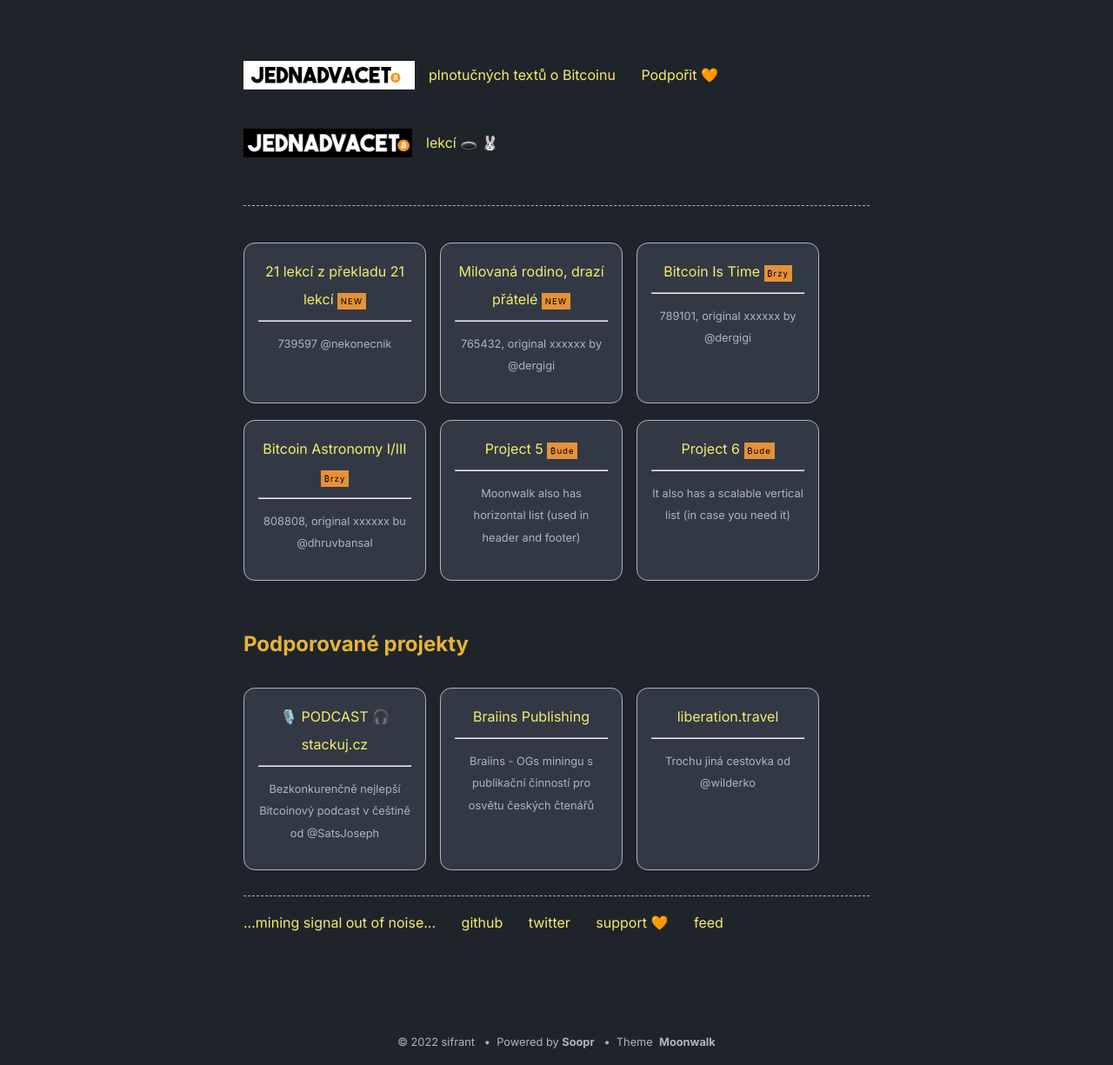
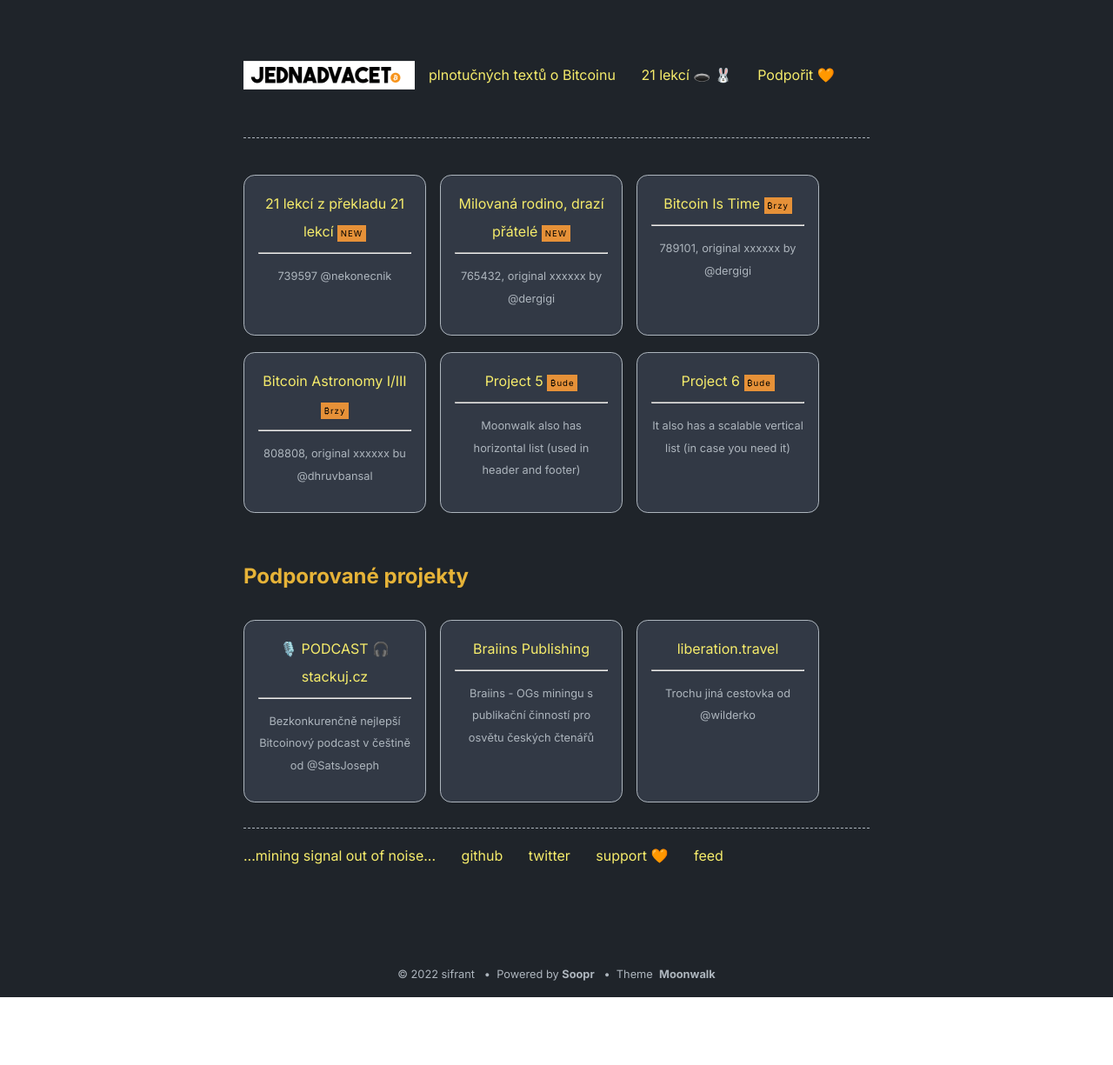
Before and after one commit to abhinavs/moonwalk, a Jekyll site: the page built from index.md, in a window 1280 px wide. Shown: the whole page at 87% size. Built offline with Jekyll 4.4.1, drawn with Linux system fonts in a browser that asks for light colours; after the commit the page ends 1147 px from its top, so only the background shows below that.

Commit message:
top line

```diff
--- a/_data/home.yml
+++ b/_data/home.yml
@@ -6,15 +6,14 @@ navbar_entries:
            textů o Bitcoinu
     url:
 
+  - title: 21 lekcí 🕳️ 🐰
+    url: https://sifrant.github.io/21lekci
+
   - title: Podpořit 🧡
     url: ./support
 
-  - title: <img src="jednadvacetBmini.png" alt="jednadvaCZet">
-    url: https://sifrant.github.io/21lekci
-
-  - title: lekcí 🕳️ 🐰
-    url: https://sifrant.github.io/21lekci
-
+#  - title: <img src="jednadvacetBmini.png" alt="jednadvaCZet">
+#    url: https://sifrant.github.io/21lekci
 
 project_entries:
   - title: <orange> 21 lekcí z překladu 21 lekcí <orange/>
```
